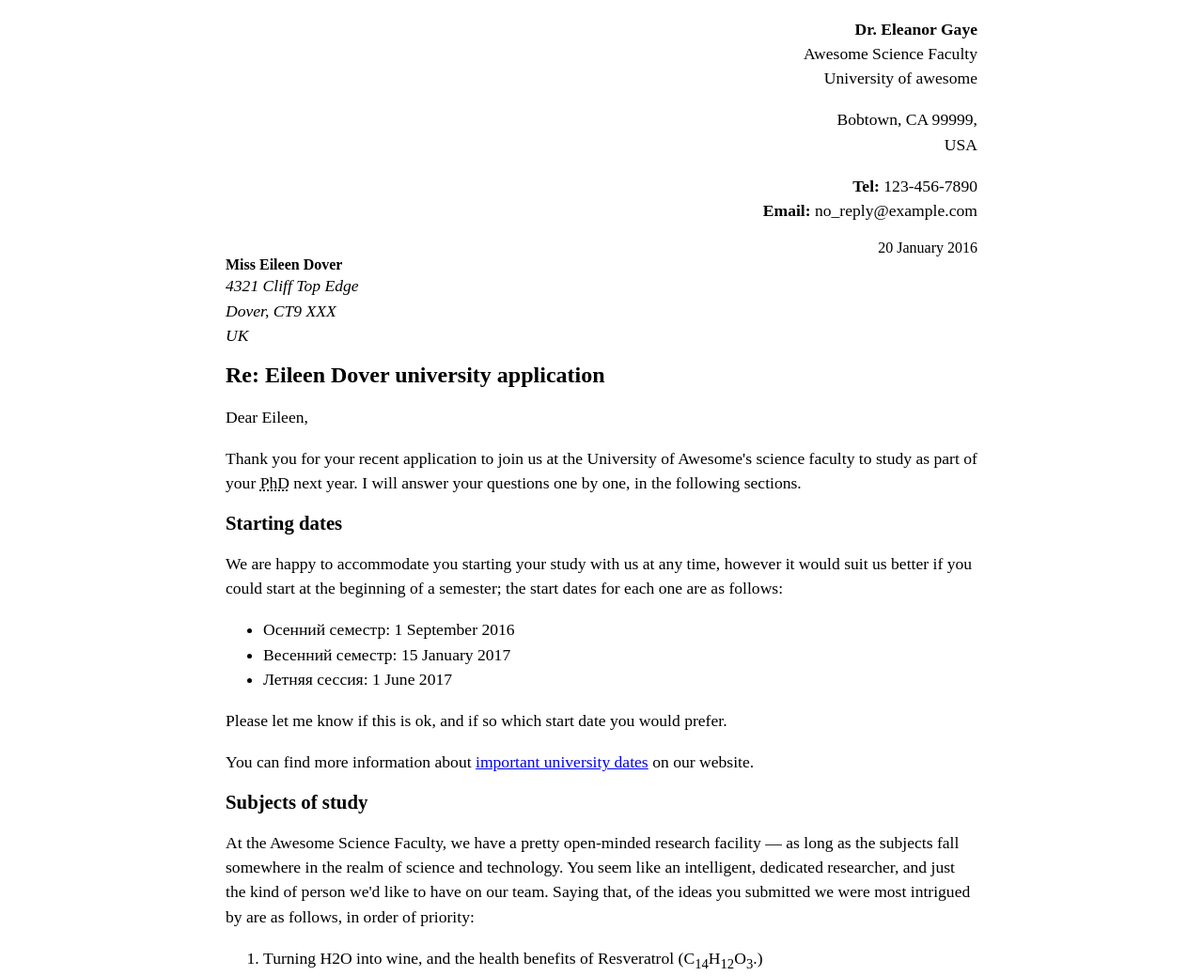
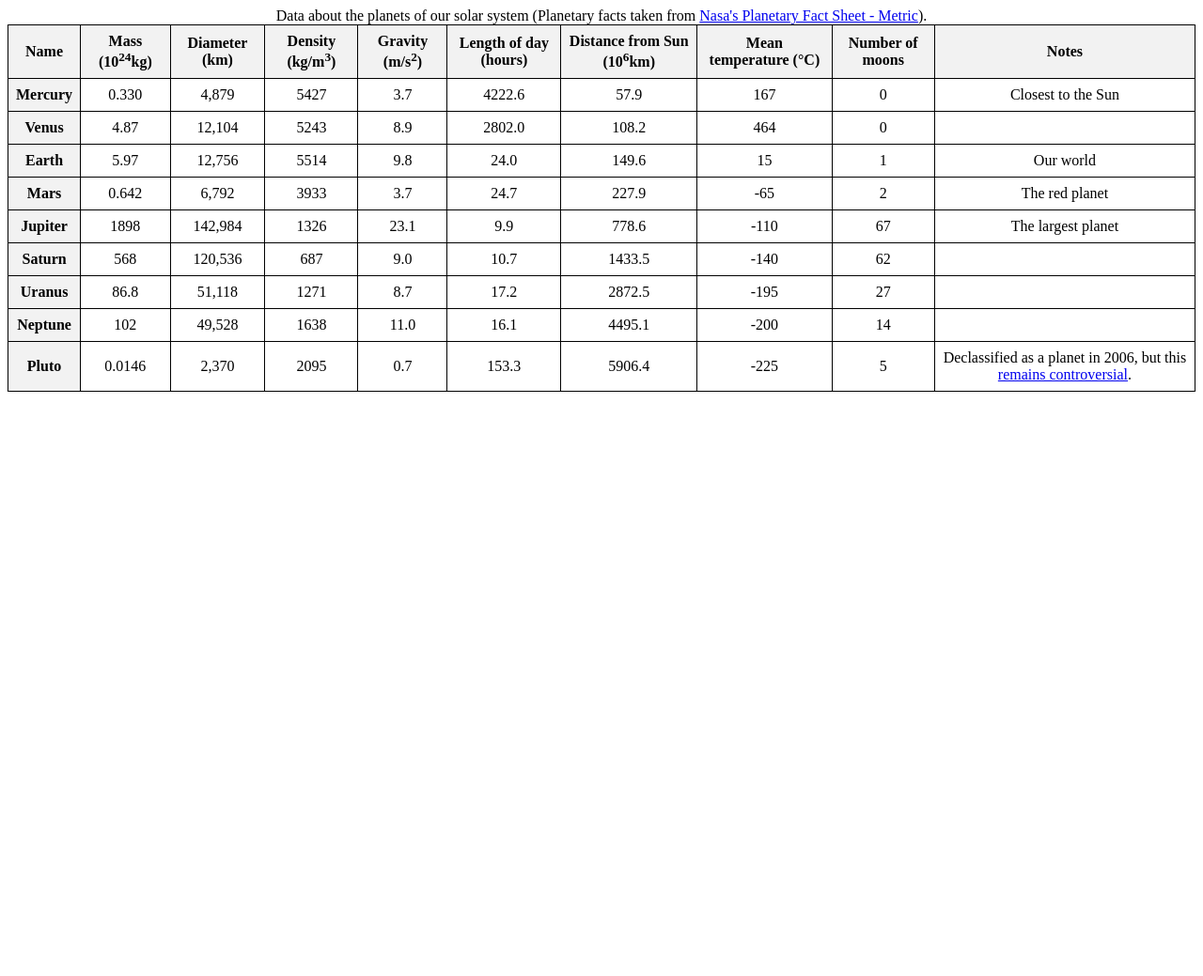
Before and after one commit to aveniiofc/web-stufy, a plain HTML site: page index.html in a window 1280 px wide. Shown: the top 1039 px of the page at 94% size. After the commit the page ends 800 px from the top, so only its background shows below. Drawn offline with Linux system fonts and the light colour scheme.

Commit message:
commit of task 2

```diff
--- a/index.html
+++ b/index.html
@@ -1,85 +1,159 @@
 <!DOCTYPE html>
-<html lang="en-US">
+<html lang="en">
 <head>
-    <meta charset="utf-8">
-    <meta name="author" content="Dr Eleanor Gaye">
-    <link rel="stylesheet" href="main.css">
+    <meta charset="UTF-8">
+    <title>Planets</title>
+    <style>
+        table {
+            width: 100%;
+            border-collapse: collapse;
+        }
+        th, td {
+            border: 1px solid black;
+            padding: 8px;
+            text-align: center;
+        }
+        th {
+            background-color: #f2f2f2;
+        }
+    </style>
+
 </head>
-<title>Letter</title>
 <body>
-<p style="text-align: right;">
-<strong>Dr. Eleanor Gaye</strong><br>
-Awesome Science Faculty<br>
-University of awesome<br>
-</p>
-<address class = "sender-column">
-Bobtown, CA 99999,<br>
-USA<br>
-</address>
-<p style="text-align: right;">
-<strong>Tel:</strong> 123-456-7890<br>
-<strong>Email:</strong> no_reply@example.com<br>
-</p>
-<div class="sender-column">
-    <time datetime="2016-01-20">20 January 2016</time><br>
+
+<div>
+    <table>
+        <caption>Data about the planets of our solar system (Planetary facts taken from <a href="http://nssdc.gsfc.nasa.gov/planetary/factsheet/">Nasa's Planetary Fact Sheet - Metric</a>).</caption>
+        <thead>
+            <tr>
+                <th scope="col">Name</th>
+                <th scope="col">Mass (10<sup>24</sup>kg)</th>
+                <th scope="col">Diameter (km)</th>
+                <th scope="col">Density (kg/m<sup>3</sup>)</th>
+                <th scope="col">Gravity (m/s<sup>2</sup>)</th>
+                <th scope="col">Length of day (hours)</th>
+                <th scope="col">Distance from Sun (10<sup>6</sup>km)</th>
+                <th scope="col">Mean temperature (°C)</th>
+                <th scope="col">Number of moons</th>
+                <th scope="col">Notes</th>
+            </tr>
+        </thead>
+        <tbody>
+            <!-- Terrestrial planets -->
+            <tr>
+                <th scope="row">Mercury</th>
+                <td>0.330</td>
+                <td>4,879</td>
+                <td>5427</td>
+                <td>3.7</td>
+                <td>4222.6</td>
+                <td>57.9</td>
+                <td>167</td>
+                <td>0</td>
+                <td>Closest to the Sun</td>
+            </tr>
+            <tr>
+                <th scope="row">Venus</th>
+                <td>4.87</td>
+                <td>12,104</td>
+                <td>5243</td>
+                <td>8.9</td>
+                <td>2802.0</td>
+                <td>108.2</td>
+                <td>464</td>
+                <td>0</td>
+                <td></td>
+            </tr>
+            <tr>
+                <th scope="row">Earth</th>
+                <td>5.97</td>
+                <td>12,756</td>
+                <td>5514</td>
+                <td>9.8</td>
+                <td>24.0</td>
+                <td>149.6</td>
+                <td>15</td>
+                <td>1</td>
+                <td>Our world</td>
+            </tr>
+            <tr>
+                <th scope="row">Mars</th>
+                <td>0.642</td>
+                <td>6,792</td>
+                <td>3933</td>
+                <td>3.7</td>
+                <td>24.7</td>
+                <td>227.9</td>
+                <td>-65</td>
+                <td>2</td>
+                <td>The red planet</td>
+            </tr>
+            <!-- Jovian planets -->
+            <tr>
+                <th scope="row">Jupiter</th>
+                <td>1898</td>
+                <td>142,984</td>
+                <td>1326</td>
+                <td>23.1</td>
+                <td>9.9</td>
+                <td>778.6</td>
+                <td>-110</td>
+                <td>67</td>
+                <td>The largest planet</td>
+            </tr>
+            <tr>
+                <th scope="row">Saturn</th>
+                <td>568</td>
+                <td>120,536</td>
+                <td>687</td>
+                <td>9.0</td>
+                <td>10.7</td>
+                <td>1433.5</td>
+                <td>-140</td>
+                <td>62</td>
+                <td></td>
+            </tr>
+            <!-- Ice giants -->
+            <tr>
+                <th scope="row">Uranus</th>
+                <td>86.8</td>
+                <td>51,118</td>
+                <td>1271</td>
+                <td>8.7</td>
+                <td>17.2</td>
+                <td>2872.5</td>
+                <td>-195</td>
+                <td>27</td>
+                <td></td>
+            </tr>
+            <tr>
+                <th scope="row">Neptune</th>
+                <td>102</td>
+                <td>49,528</td>
+                <td>1638</td>
+                <td>11.0</td>
+                <td>16.1</td>
+                <td>4495.1</td>
+                <td>-200</td>
+                <td>14</td>
+                <td></td>
+            </tr>
+            <!-- Dwarf planets -->
+            <tr>
+                <th scope="row">Pluto</th>
+                <td>0.0146</td>
+                <td>2,370</td>
+                <td>2095</td>
+                <td>0.7</td>
+                <td>153.3</td>
+                <td>5906.4</td>
+                <td>-225</td>
+                <td>5</td>
+                <td>Declassified as a planet in 2006, but this <a href="http://www.usatoday.com/story/tech/2014/10/02/pluto-planet-solar-system/16578959/">remains controversial</a>.</td>
+            </tr>
+        </tbody>
+    </table>
 </div>
-<strong>Miss Eileen Dover</strong><br>
-<address
->4321 Cliff Top Edge<br>
-Dover, CT9 XXX<br>
-UK<br>
-</address>
-<h1>Re: Eileen Dover university application</h1>
-<p>Dear Eileen,</p>
-<p>Thank you for your recent application to join us at the University of Awesome's science faculty to study as part of your <abbr title = "Doctor of Philosophy">PhD</abbr> next year. I
-will answer your questions one by one, in the following sections. </p>
-<h2>Starting dates</h2>
-<p>We are happy to accommodate you starting your study with us at any time, however it would suit us better if you could start at the
-beginning of a semester; the start dates for each one are as follows:</p>
-<ul>
-    <li>Осенний семестр: <time datetime="2016-09-01">1 September 2016</time></li>
-    <li>Весенний семестр: <time datetime="2017-01-15">15 January 2017</time></li>
-    <li>Летняя сессия: <time datetime="2017-06-01">1 June 2017</time></li>
-</ul>
-<p>Please let me know if this is ok, and if so which start date you would prefer.</p>
-<p>You can find more information about <a href="http://example.com">important university dates</a> on our website.</p>
-<h2>Subjects of study</h2>
-<p>At the Awesome Science Faculty, we have a pretty open-minded research facility — as long as the subjects fall somewhere in the realm of
-science and technology. You seem like an intelligent, dedicated researcher, and just the kind of person we'd like to have on our team.
-Saying that, of the ideas you submitted we were most intrigued by are as follows, in order of priority:</p>
-<ol>
-<li>Turning H2O into wine, and the health benefits of Resveratrol (C<sub>14</sub>H<sub>12</sub>O<sub>3</sub>.)</li>
-<li>Measuring the effect on performance of funk bassplayers at temperatures exceeding 30&deg;C (86&deg;F), when the audience size exponentially
-increases (effect of 3 &times; 10<sup>3</sup> increasing to 3 &times; 10<sup>4</sup>.)</li>
-<li><abbr title = "HyperText Markup Language">HTML</abbr> and <abbr title = "Cascading Style Sheets">CSS</abbr> constructs for representing musical scores.</li>
-</ol>
-<p>So please can you provide more information on each of these subjects, including how long you'd expect the research to take, required staff
-and other resources, and anything else you think we'd need to know? Thanks.</p>
-<h2>Exotic dance moves</h2>
-<p>Yes, you are right! As part of my post-doctorate work, I <em>did</em> study exotic tribal dances. To answer your question, my favourite dances are
-as follows, with definitions:</p>
-<ul style="list-style-type: none; padding-left: 0;">
-<li>Polynesian chicken dance</li>
-    <ul>
-        A little known but <em>very</em> influential dance dating back as far as 300<abbr title = "Before Christ">BC</abbr>, a whole village would dance around in a circle like chickens, to
-        encourage their livestock to be "fruitful".
-    </ul>
-<li>Icelandic brownian shuffle</li>
-    <ul>
-        Before the Icelanders developed fire as a means of getting warm, they used to practice this dance, which involved huddling close together
-        in a circle on the floor, and shuffling their bodies around in imperceptibly tiny, very rapid movements. One of my fellow students used to
-        say that he thought this dance inspired modern styles such as Twerking.
-    </ul>
-<li>Arctic robot dance</li>
-    <ul>
-        An interesting example of historic misinformation, English explorers in the 1960s believed to have discovered a new dance style
-        characterized by "robotic", stilted movements, being practiced by inhabitants of Northern Alaska and Canada. Later on however it was
-        discovered that they were just moving like this because they were really cold.
-    </ul>
-</ul>
-<p>For more of my research, see my <a href="http://example.com">exotic dance research page.</a></p>
-<p>Yours sincerely,</p>
-<p>Dr Eleanor Gaye</p>
-<p>University of Awesome motto: <q>Be awesome to each other.</q> -- <em><cite>The memoirs of Bill S Preston,</cite> <abbr title = "Esquire">Esq</abbr></em><p>
+
 </body>
 </html>
```
Also changed, not shown: 5 other files.
